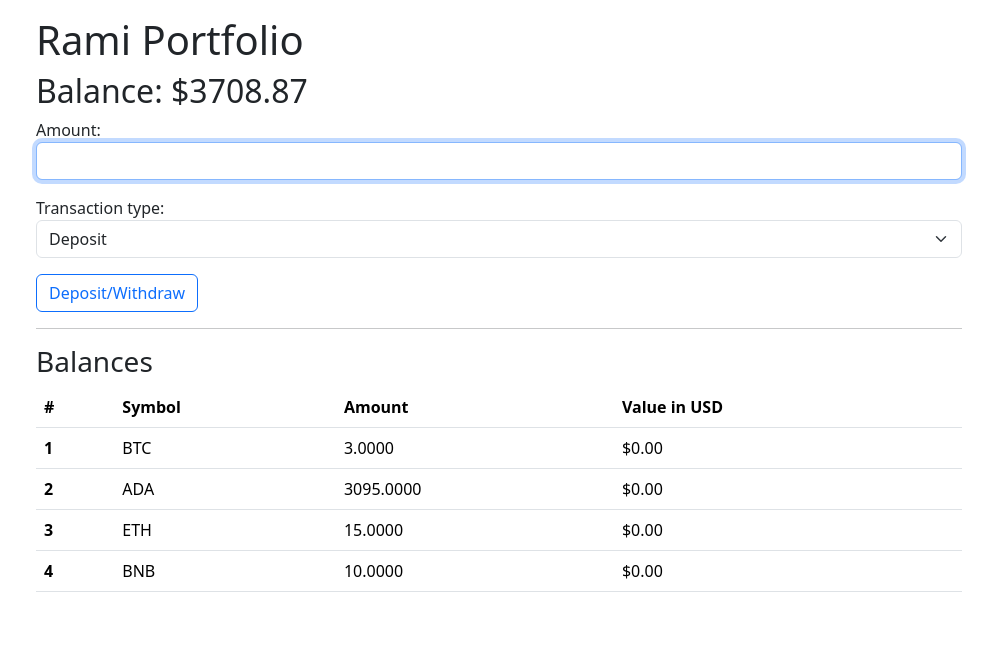
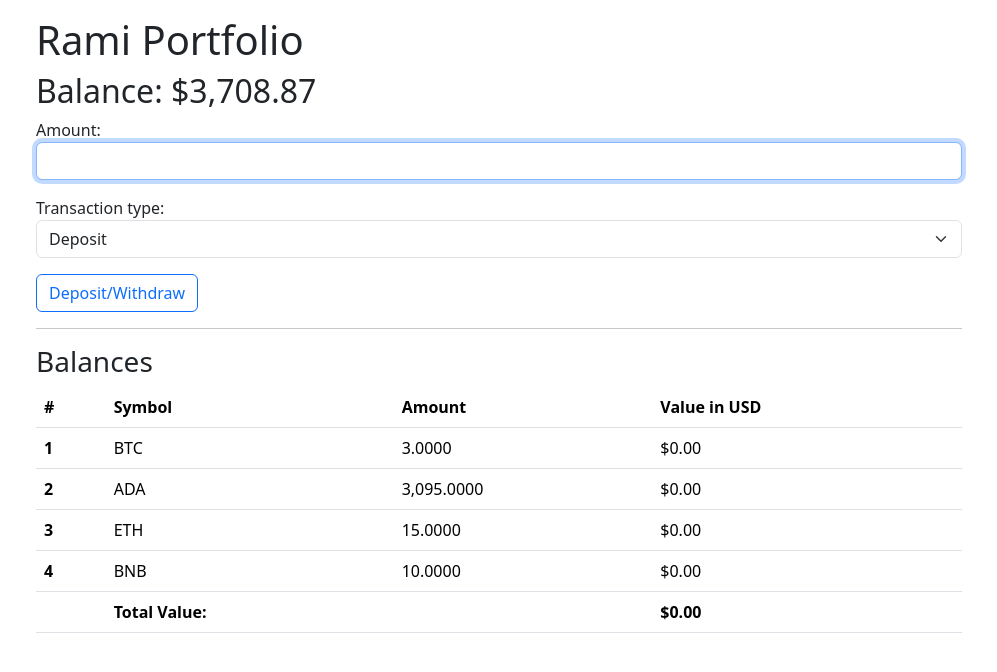
Before and after one commit to ramiqayya/final2, a Django app: page /portfolio in a window 1280 px wide. Shown: the part 56-728 px from the top of the page, without its empty margins (141-1138 px from the left). Run offline with Django 4.2, Linux system fonts and the light colour scheme; a user stored in the database is signed in; data comes from the database, SQL or seed files in the repository; both versions use the stored data as it was after the commit; data that the repository does not hold is empty.

Commit message:
modify portfolio table adding total

```diff
--- a/finalP/myapp/templates/myapp/portfolio.html
+++ b/finalP/myapp/templates/myapp/portfolio.html
@@ -4,7 +4,7 @@
 
 
 <h1 class="mt-3">{{user.username|title}} Portfolio</h1>
-<h2>Balance: ${{balance}}</h2>
+<h2>Balance: ${{balance|floatformat:2|intcomma}}</h2>
 <form action="{% url 'portfolio'%}" method="POST">
     {%csrf_token%}
 
@@ -33,12 +33,18 @@
         <tr>
             <th scope="row">{{forloop.counter}}</th>
             <td>{{ symbol }}</td>
-            <td>{{ values.0 }}</td>
+            <td>{{ values.0|intcomma }}</td>
             <td>${{ values.1 |floatformat:2|intcomma}}</td>
         </tr>
 
 
         {% endfor %}
+        <tr>
+            <th scope="row"></th>
+            <td><b>Total Value:</b> </td>
+            <td></td>
+            <td><b>${{ total |floatformat:2|intcomma}}</b> </td>
+        </tr>
 
 
 
--- a/finalP/myapp/views.py
+++ b/finalP/myapp/views.py
@@ -196,7 +196,13 @@ def portfolio(request):
     price_dict = {coin.wallet.symbol:
                   [coin.amount, lookup(coin.wallet.symbol)[
                       'data'][coin.wallet.symbol][0]['quote']['USD']['price']*float(coin.amount)] for coin in coins}
-    print(price_dict)
+    # print(price_dict)
+    total = 0
+    for symbol in price_dict:
+        amount, value = price_dict[symbol]
+        print(symbol, amount, value)
+        total += float(value)
+    print(total)
 
     if request.method == "POST":
         addCredit = AddCredit(request.POST)
@@ -235,6 +241,7 @@ def portfolio(request):
         "balance": balance,
         "coins": coins,
         "prices": price_dict,
+        "total": total
         # "row_number": row_number
     })
 
```
Also changed, not shown: finalP/db.sqlite3.
